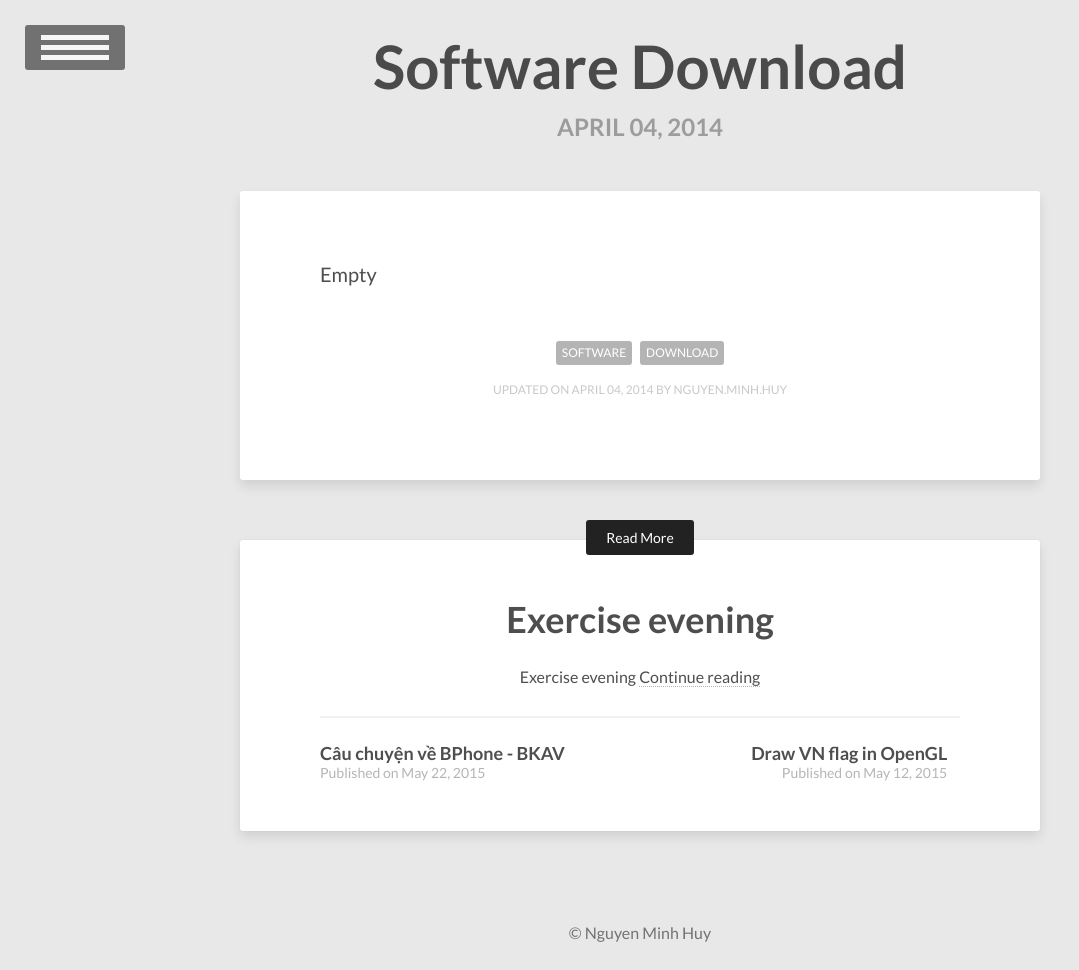
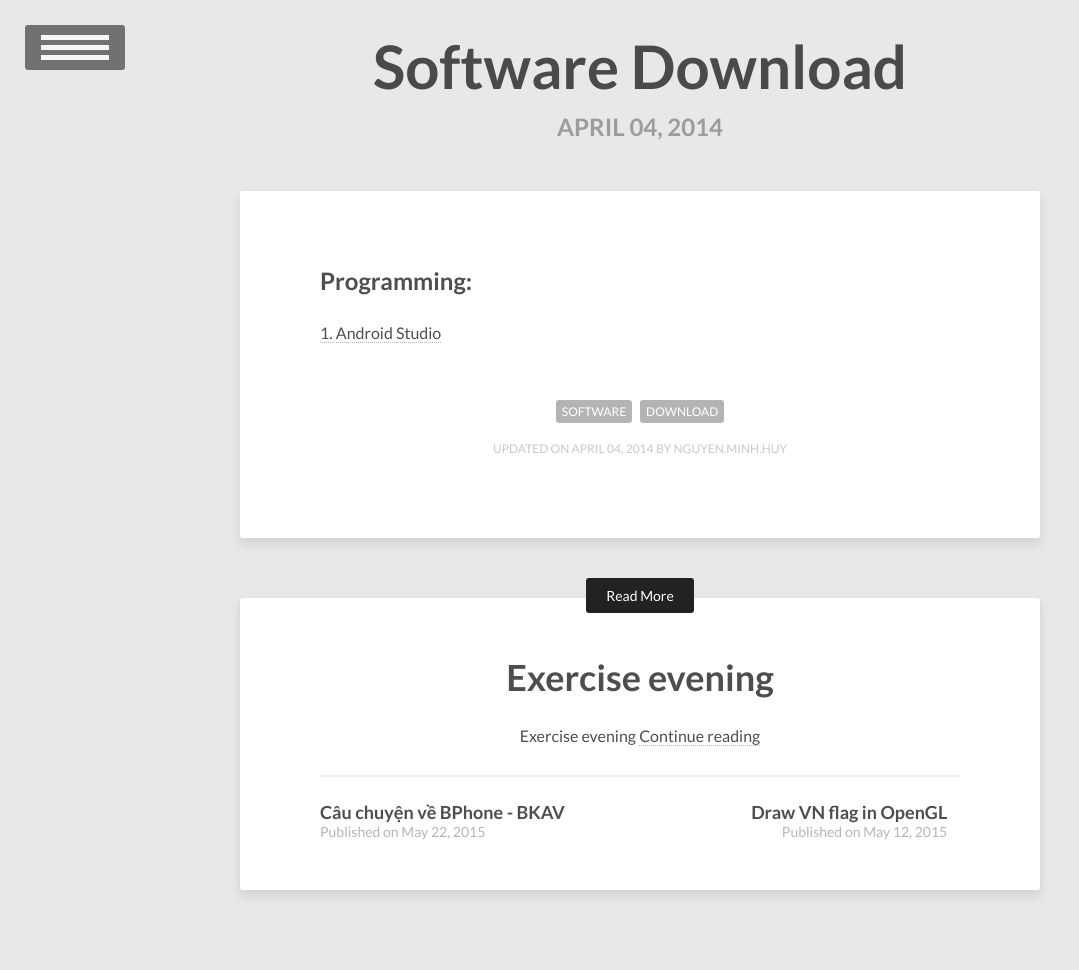
Before and after one commit to vareisen/vareisen.github.io, a Jekyll site: the page built from _posts/2014-04-04-Software-download.md, in a window 1280 px wide, cut to the strip 0-970 px from the top of the page. Shown: the whole strip, without its empty margins (0-1079 px from the left). Built offline with Jekyll 4.4.1, drawn with Linux system fonts in a browser that asks for light colours.

Commit message:
Update 2014-04-04-Software-download.md

```diff
--- a/_posts/2014-04-04-Software-download.md
+++ b/_posts/2014-04-04-Software-download.md
@@ -6,4 +6,5 @@ modified: 2014-04-04
 tags: [Software, Download]
 ---
 
-Empty
+<h2>Programming:</h2>
+<a href="http://developer.android.com/sdk/index.html">1. Android Studio</a><br>
```
